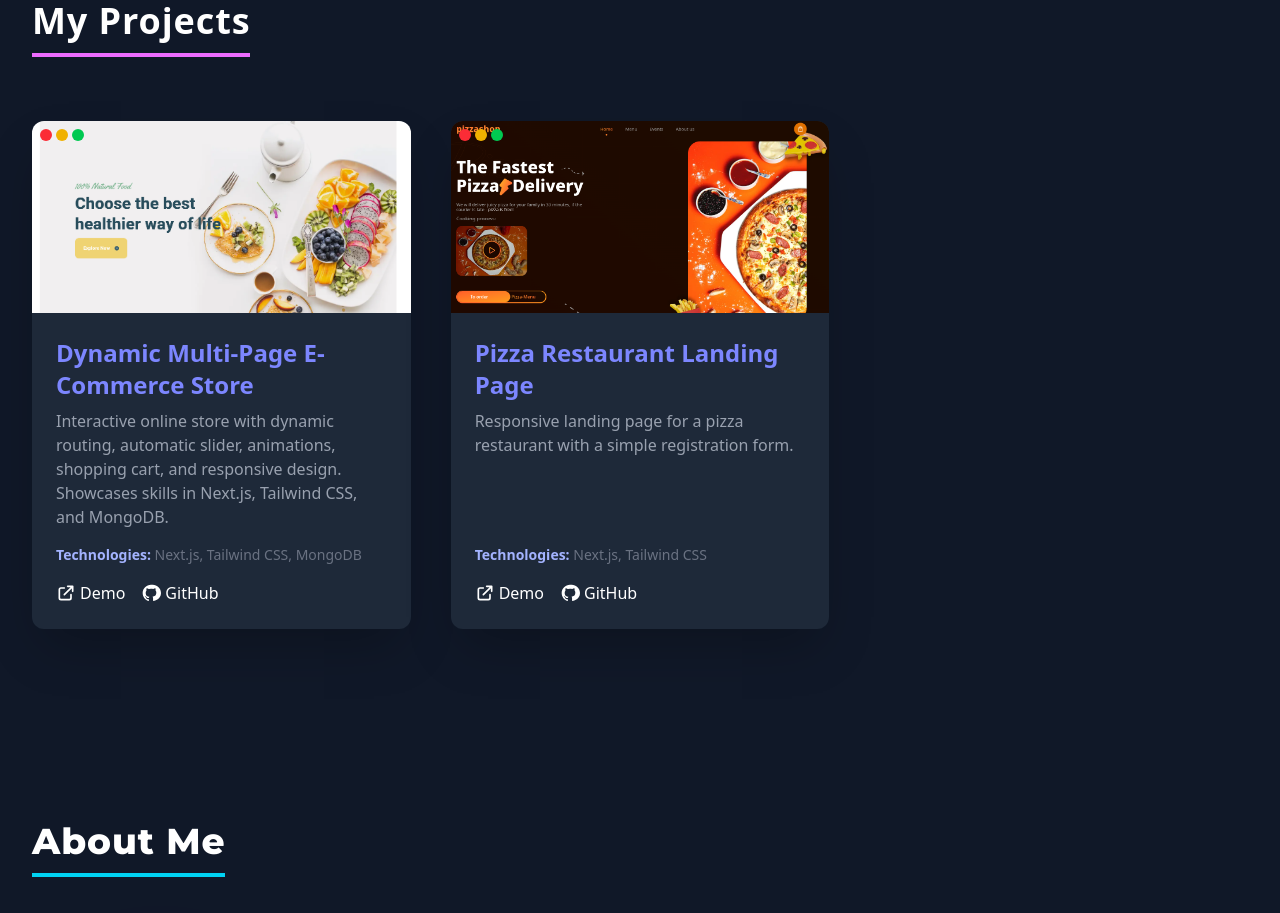
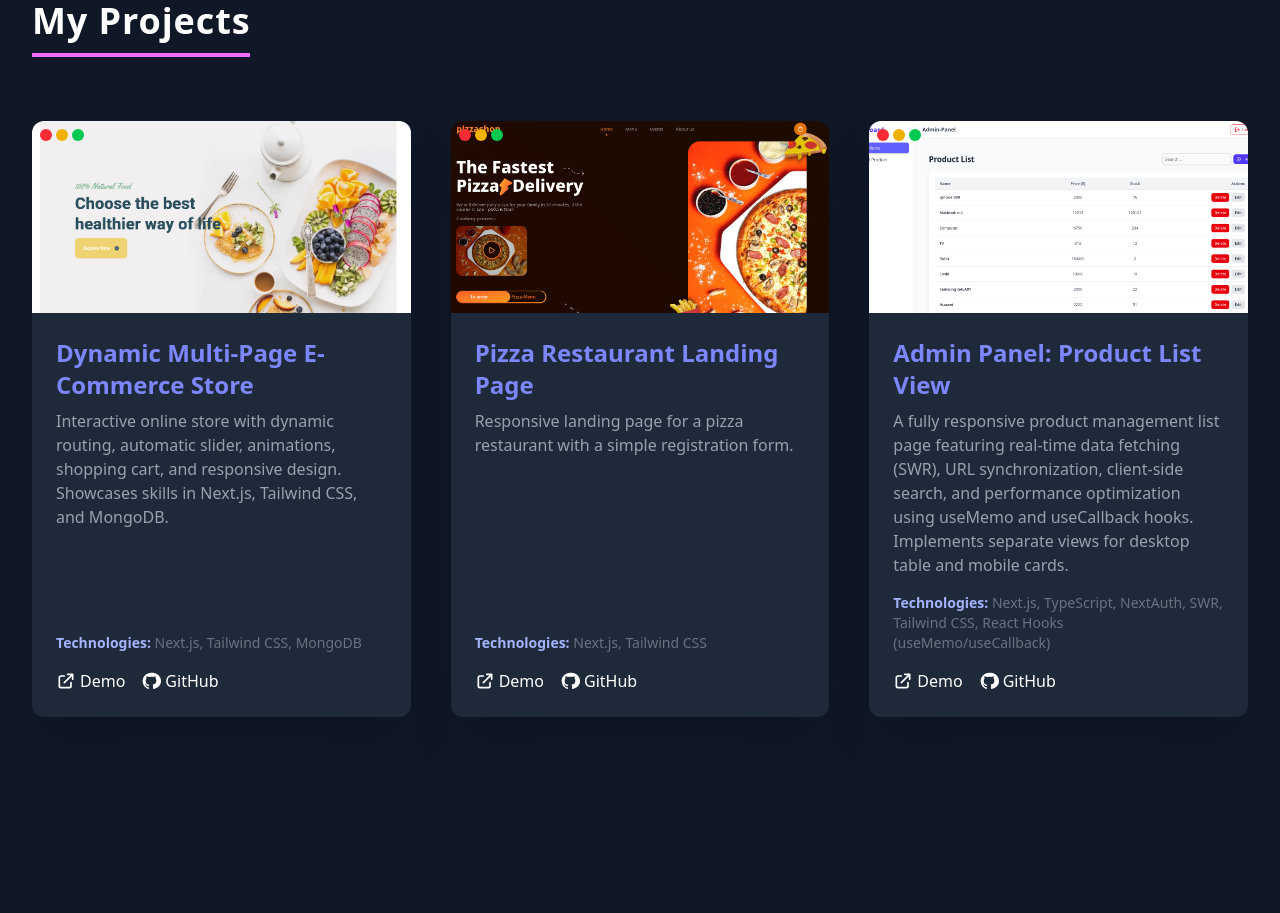
Before and after one commit to Sinonqw/MyPortfolio, a Next.js app: page / in a window 1280 px wide. Shown: the part 960-1873 px from the top of the page. Built offline with nearby package versions, Linux system fonts and the light colour scheme.

Commit message:
add new project

```diff
--- a/data/ProjectsData.ts
+++ b/data/ProjectsData.ts
@@ -21,6 +21,18 @@ const projectsData = [
     imageText: "Pizza Landing Preview",
     imagePath: "/PizzaShop.png",
   },
+  {
+    id: 3,
+    title: "Admin Panel: Product List View",
+    description:
+      "A fully responsive product management list page featuring real-time data fetching (SWR), URL synchronization, client-side search, and performance optimization using useMemo and useCallback hooks. Implements separate views for desktop table and mobile cards.",
+    technologies:
+      "Next.js, TypeScript, NextAuth, SWR, Tailwind CSS, React Hooks (useMemo/useCallback)",
+    vercelLink: "https://project3.heorhii.xyz/",
+    githubLink: "https://github.com/Sinonqw/Admin-panel",
+    imageText: "Product List Page Preview",
+    imagePath: "/AdminPanel.png",
+  },
 ];
 
 export default projectsData;
```
Also changed, not shown: public/AdminPanel.png (added).
